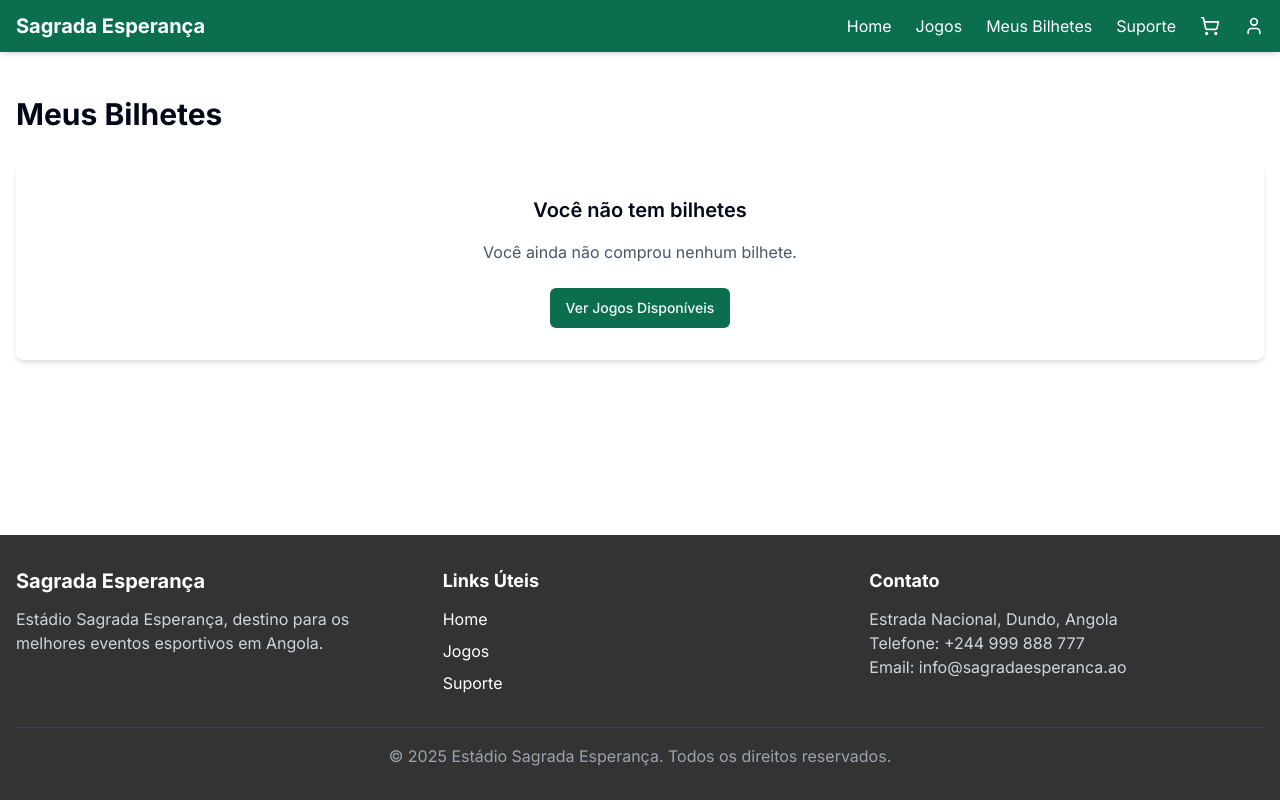
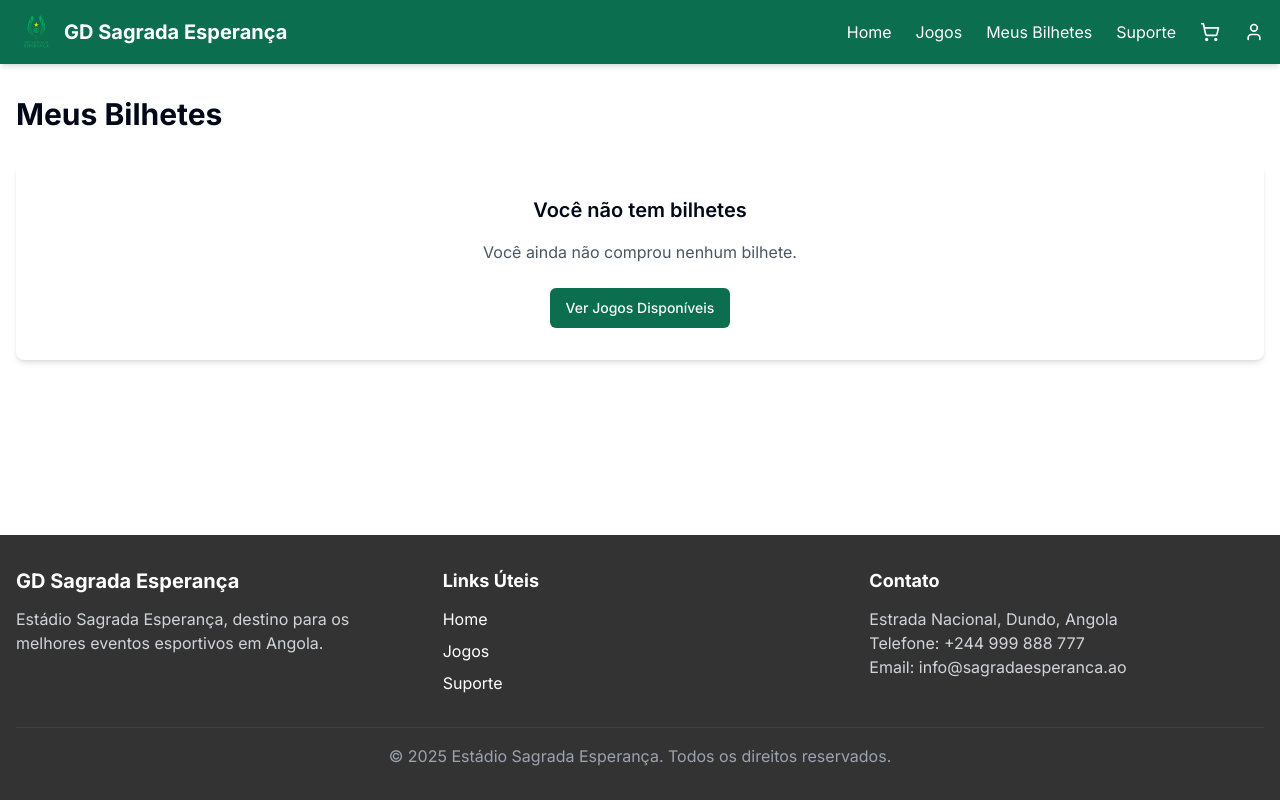
Before and after one commit to Dev-Hakiru/sagrada-ingresso-online, a React (Vite) app: page /tickets in a window 1280 px wide. Built offline with nearby package versions, Linux system fonts and the light colour scheme.

Commit message:
Add logo and fix footer button
- Added the Sagrada Esperança logo to the navbar.
- Changed the text of the footer button.

```diff
--- a/src/components/Footer.tsx
+++ b/src/components/Footer.tsx
@@ -1,5 +1,6 @@
 
 import React from 'react';
+import { Link } from 'react-router-dom';
 
 const Footer = () => {
   return (
@@ -7,7 +8,7 @@ const Footer = () => {
       <div className="container mx-auto px-4">
         <div className="grid grid-cols-1 md:grid-cols-3 gap-8">
           <div>
-            <h3 className="text-xl font-bold mb-3">Sagrada Esperança</h3>
+            <h3 className="text-xl font-bold mb-3">GD Sagrada Esperança</h3>
             <p className="text-gray-300">
               Estádio Sagrada Esperança, destino para os melhores eventos esportivos em Angola.
             </p>
@@ -15,9 +16,9 @@ const Footer = () => {
           <div>
             <h3 className="text-lg font-bold mb-3">Links Úteis</h3>
             <ul className="space-y-2">
-              <li><a href="/" className="hover:text-sagrada-yellow transition-colors">Home</a></li>
-              <li><a href="/games" className="hover:text-sagrada-yellow transition-colors">Jogos</a></li>
-              <li><a href="/support" className="hover:text-sagrada-yellow transition-colors">Suporte</a></li>
+              <li><Link to="/" className="hover:text-sagrada-yellow transition-colors">Home</Link></li>
+              <li><Link to="/games" className="hover:text-sagrada-yellow transition-colors">Jogos</Link></li>
+              <li><Link to="/support" className="hover:text-sagrada-yellow transition-colors">Suporte</Link></li>
             </ul>
           </div>
           <div>
--- a/src/components/Navbar.tsx
+++ b/src/components/Navbar.tsx
@@ -10,7 +10,12 @@ const Navbar = () => {
     <nav className="bg-sagrada-green text-white shadow-md fixed top-0 w-full z-50">
       <div className="container mx-auto px-4 py-3 flex justify-between items-center">
         <Link to="/" className="flex items-center space-x-2">
-          <span className="font-bold text-xl">Sagrada Esperança</span>
+          <img
+            src="/lovable-uploads/32aef663-dbd3-4fc8-8452-1f57449edc02.png"
+            alt="GD Sagrada Esperança Logo"
+            className="h-10 w-auto"
+          />
+          <span className="font-bold text-xl">GD Sagrada Esperança</span>
         </Link>
 
         {/* Mobile menu button */}
```
Also changed, not shown: public/lovable-uploads/32aef663-dbd3-4fc8-8452-1f57449edc02.png (added).
